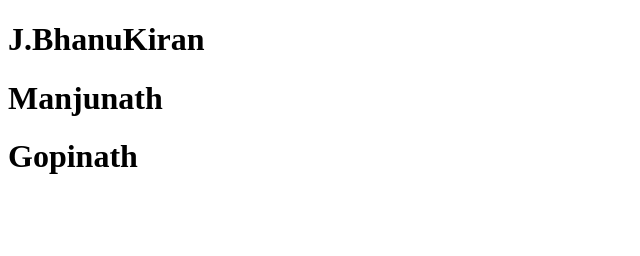
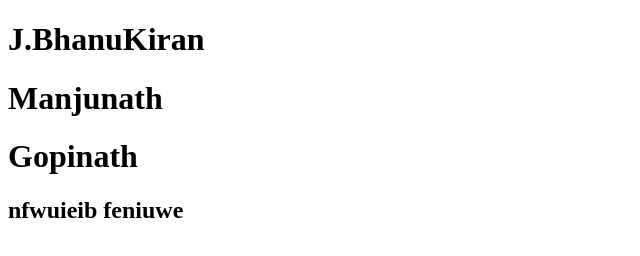
Before and after one commit to bhanukiran809/BRNBatch2203Names, a plain HTML site: page index.html in a window 1280 px wide. Shown: the whole page, without its empty margins (0-640 px from the left). Drawn offline with Linux system fonts and the light colour scheme.

Commit message:
added h2

```diff
--- a/index.html
+++ b/index.html
@@ -10,5 +10,6 @@
     <h1>J.BhanuKiran</h1>
     <h1>Manjunath</h1>
     <h1>Gopinath</h1>
+    <h2>nfwuieib  feniuwe </h2>
 </body>
 </html>
```
